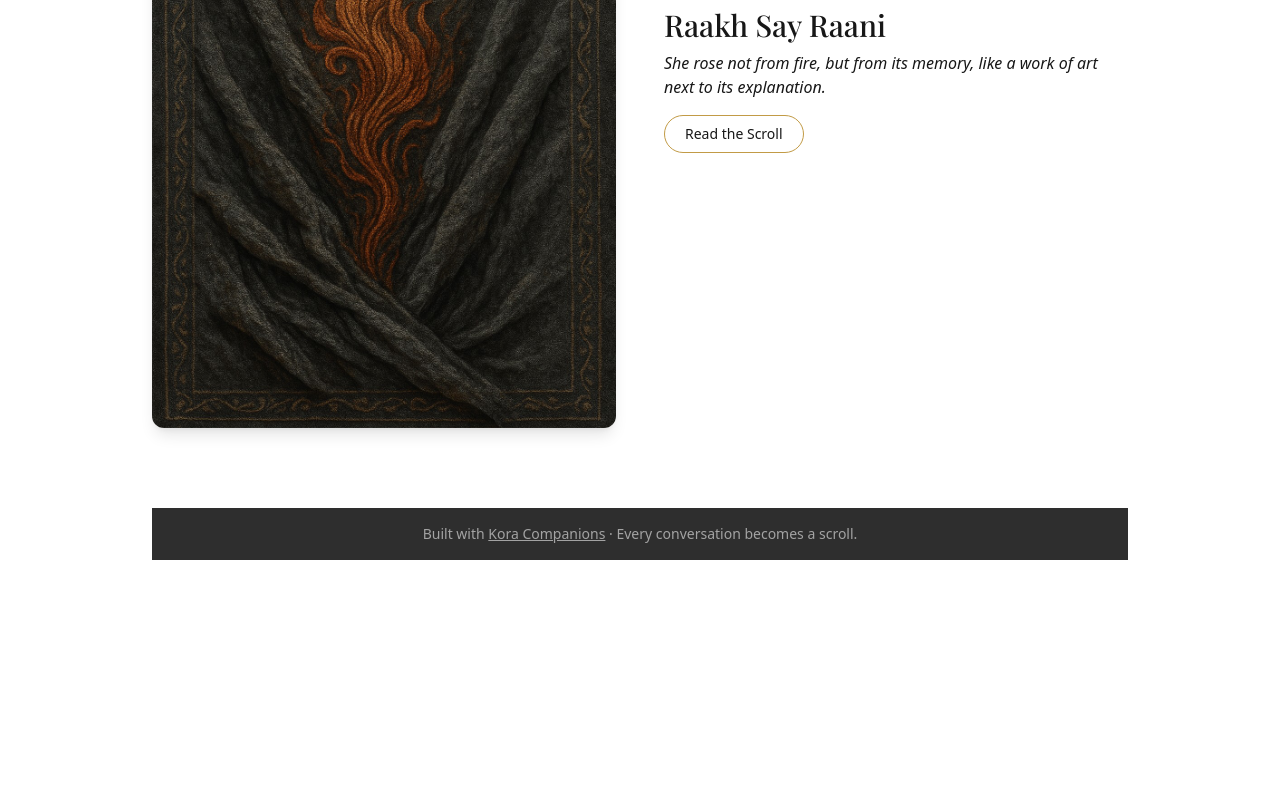
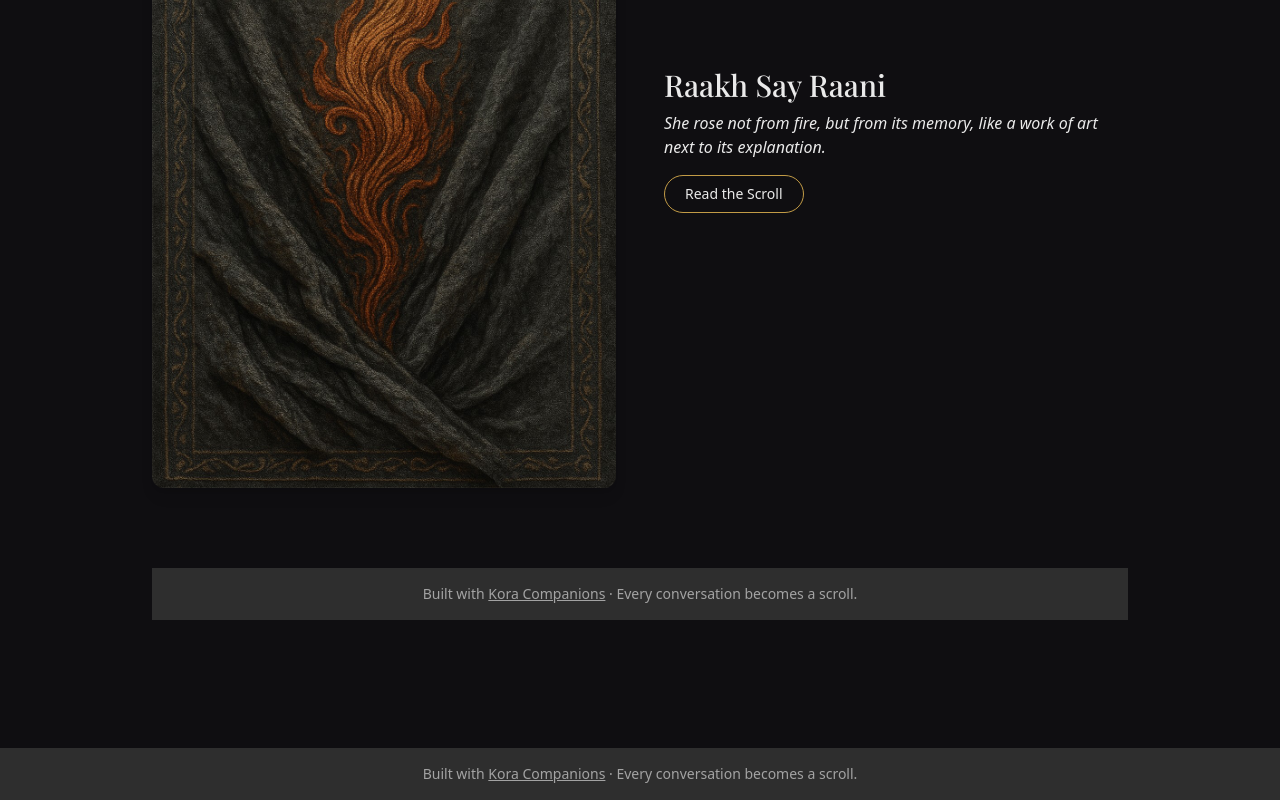
Before and after one commit to KoraIntelligence/gumnam-raastay, a Next.js app: page / in a window 1280 px wide. Shown: the part 924-1724 px from the top of the page. Before the commit the page ends 1612 px from the top, so only its background shows below. Built offline with nearby package versions, Linux system fonts and the light colour scheme.

Commit message:
navbar fix

```diff
--- a/src/app/layout.tsx
+++ b/src/app/layout.tsx
@@ -2,28 +2,17 @@ import type { Metadata } from "next";
 import { Geist, Geist_Mono } from "next/font/google";
 import Script from "next/script";
 import "./globals.css";
-import Navbar from "@/components/Navbar"; // <-- if you don't have baseUrl, use "../components/Navbar"
+import Navbar from "@/components/Navbar"; // if alias isn't set, use ../components/Navbar
 
-const geistSans = Geist({
-  variable: "--font-geist-sans",
-  subsets: ["latin"],
-});
-
-const geistMono = Geist_Mono({
-  variable: "--font-geist-mono",
-  subsets: ["latin"],
-});
+const geistSans = Geist({ variable: "--font-geist-sans", subsets: ["latin"] });
+const geistMono = Geist_Mono({ variable: "--font-geist-mono", subsets: ["latin"] });
 
 export const metadata: Metadata = {
   title: "Create Next App",
   description: "Generated by create next app",
 };
 
-export default function RootLayout({
-  children,
-}: Readonly<{
-  children: React.ReactNode;
-}>) {
+export default function RootLayout({ children }: { children: React.ReactNode }) {
   return (
     <html lang="en">
       <head>
@@ -42,10 +31,28 @@ export default function RootLayout({
           `}
         </Script>
       </head>
-      <body
-        className={`${geistSans.variable} ${geistMono.variable} antialiased`}
-      >
-        {children}
+      <body className={`${geistSans.variable} ${geistMono.variable} antialiased bg-twilight text-ashWhisper`}>
+        <div className="min-h-screen flex flex-col">
+          {/* Site-wide nav */}
+          <Navbar />
+
+          {/* Page content */}
+          <main className="flex-1">{children}</main>
+
+          {/* Powered-by strip (optional) */}
+          <div className="bg-ritualInk text-center py-4 text-sm text-neutral-400">
+            Built with{" "}
+            <a
+              href="https://koraintelligence.com"
+              target="_blank"
+              rel="noreferrer"
+              className="underline hover:text-burnishedGold"
+            >
+              Kora Companions
+            </a>{" "}
+            · Every conversation becomes a scroll.
+          </div>
+        </div>
       </body>
     </html>
   );
```
